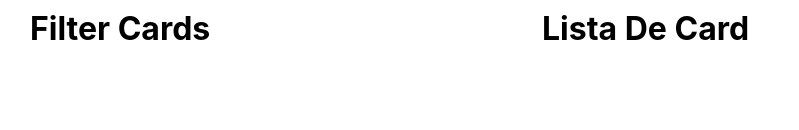
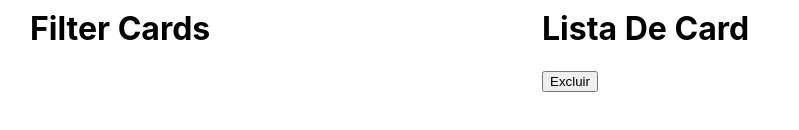
Before and after one commit to tryber/sd-013-a-project-tryunfo-beta, a React (Create React App) app: page / in a window 1280 px wide. Shown: the part 382-512 px from the top of the page, without its empty margins (98-897 px from the left). Built offline with nearby package versions, Linux system fonts and the light colour scheme.

Commit message:
Criando o botão excluir

```diff
--- a/src/App.js
+++ b/src/App.js
@@ -150,7 +150,10 @@ class App extends Component {
           <div><FilterCards /></div>
           <div>
             <h1>Lista De Card</h1>
-            {cardList.map((card, i) => <Card key={ i } { ...card } />)}
+            <div>
+              {cardList.map((card, i) => <Card key={ i } { ...card } />)}
+              <button type="button" data-testid="delete-button">Excluir</button>
+            </div>
           </div>
         </div>
       </div>
```
